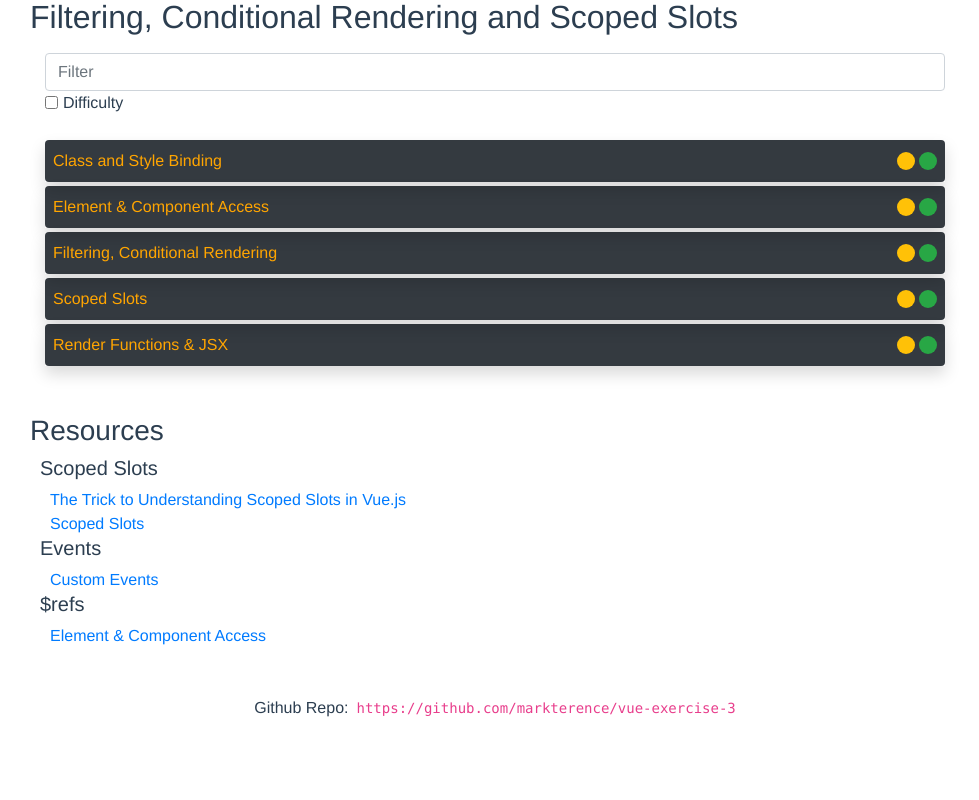
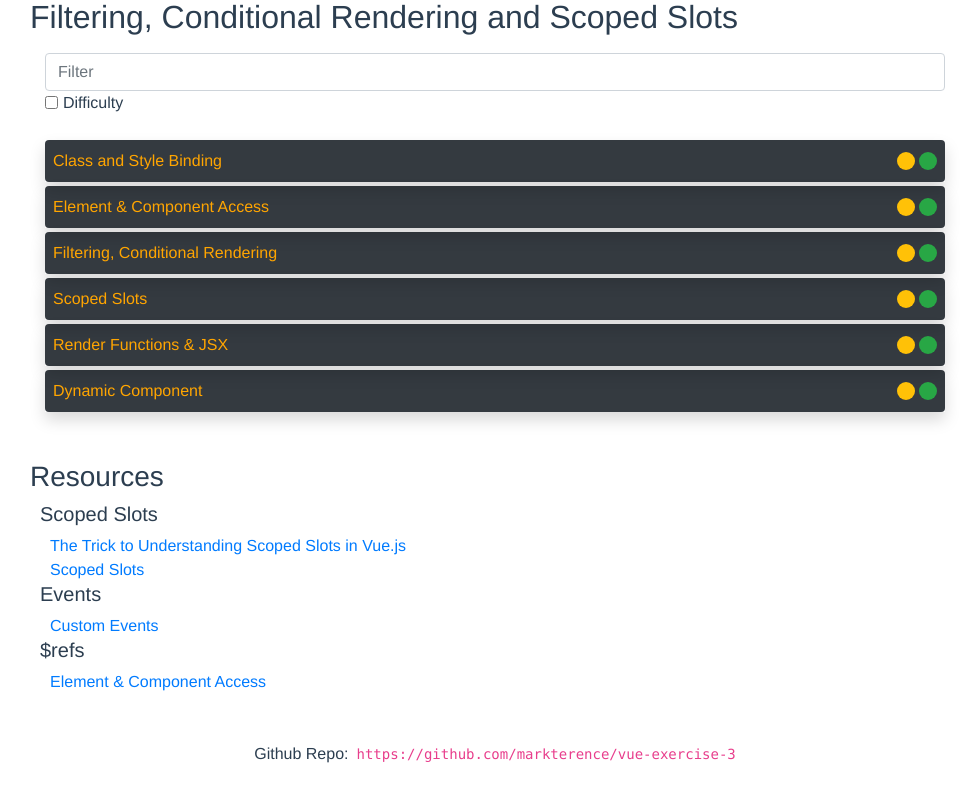
Before and after one commit to markterence/vue-exercise-3, a Vue app: page / in a window 1280 px wide. Shown: the part 588-1388 px from the top of the page, without its empty margins (145-1124 px from the left). Before the commit the page ends 1356 px from the top, so only its background shows below. Built offline with nearby package versions, Linux system fonts and the light colour scheme.

Commit message:
add dynamic component sample

```diff
--- /dev/null
+++ b/src/components/ClassBindingContent.vue
@@ -0,0 +1,16 @@
+<template>
+  <div class="text-light">
+    <ul>
+      <li>
+        Bind styles using computed, array, or object
+      </li>
+    </ul>
+
+    <h5>Dynamic Components uses the <code>component</code> tag</h5>
+    <div>
+      <code>
+        &lt;component :is="ComponentX" /&gt;
+      </code>
+    </div>
+  </div>
+</template>
--- a/src/components/FilterComponent.vue
+++ b/src/components/FilterComponent.vue
@@ -27,7 +27,9 @@
           :filter="(item) => (difficulty == item.value || (difficulty == 0 || !ratingFilter))"
         >
           <template v-slot:default="{ list }">
-            <Term v-for="(topic) in list" :key="topic.id" :title="topic.title"/>
+            <Term v-for="(topic) in list" :key="topic.id" :title="topic.title">
+              <component v-if="topic.component" :is="topic.component" />
+            </Term>
           </template>
         </BaseFilter>
       </div>
@@ -37,10 +39,12 @@
 
 <script>
 import Term from "./Term";
+import ClassBindingContent from './ClassBindingContent';
+
 import { generateSearchRegex } from '../utils/search'
 export default {
   components: {
-    Term
+    Term,
   },
   data() {
     return {
@@ -48,7 +52,7 @@ export default {
         {
           title: 'Class and Style Binding',
           id: 1,
-          value: 1
+          value: 1,
         },
         {
           title: 'Element & Component Access',
@@ -69,7 +73,13 @@ export default {
           title: 'Render Functions & JSX',
           id: 5,
           value: 3
-        }
+        },
+        {
+          title: 'Dynamic Component',
+          id: 6,
+          value: 1,
+          component: ClassBindingContent
+        },
       ],
       search: "",
       difficulty: 0,
--- a/src/components/Term.vue
+++ b/src/components/Term.vue
@@ -9,15 +9,19 @@
       style="max-height:42px; height:42px"
         @click.self="glowTerm"
       >
-        <div class="d-flex"><span style="color: orange; user-select:none; cursor: default;">{{title}}</span>
+        <div class="d-flex">
+          <span style="color: orange; user-select:none; cursor: default;">{{title}}</span>
         </div>
         <div class="d-flex">
           <button
+            title="collapse"
             class="btn p-2 bg-warning rounded-circle ml-1"
             style="width:4px; height:4px;"
             @click="hideTerm"
-          ></button>
+          >
+          </button>
           <button
+            title="toggle"
             class="btn p-2 bg-success rounded-circle ml-1"
             style="width:4px; height:4px;"
             @click="toggleTerm"
@@ -27,9 +31,10 @@
     </div>
     <div class="term-content px-2  h-100" style="overflow-y: auto">
       <div class="h-100">
+        <slot />
         <div v-for="(content, i) in messages" :key="i">
           <span :class="['p-0',  (content.warn) ? 'text-warning':'text-success' ]">
-           {{  content.warn ? "&lt;Announcement&gt; ": '' }}{{content.message}}
+           {{displayMessage(content)}}
           </span>
         </div>
       </div>
@@ -91,6 +96,12 @@ export default {
     }
   },
   methods: {
+    displayMessage(content){
+      if(content.warn) {
+        return `<Announcement> ${content.message}`;
+      }
+      return `${content.message}`
+    },
     clearTermContent() {
       this.messages = []
     },
```
